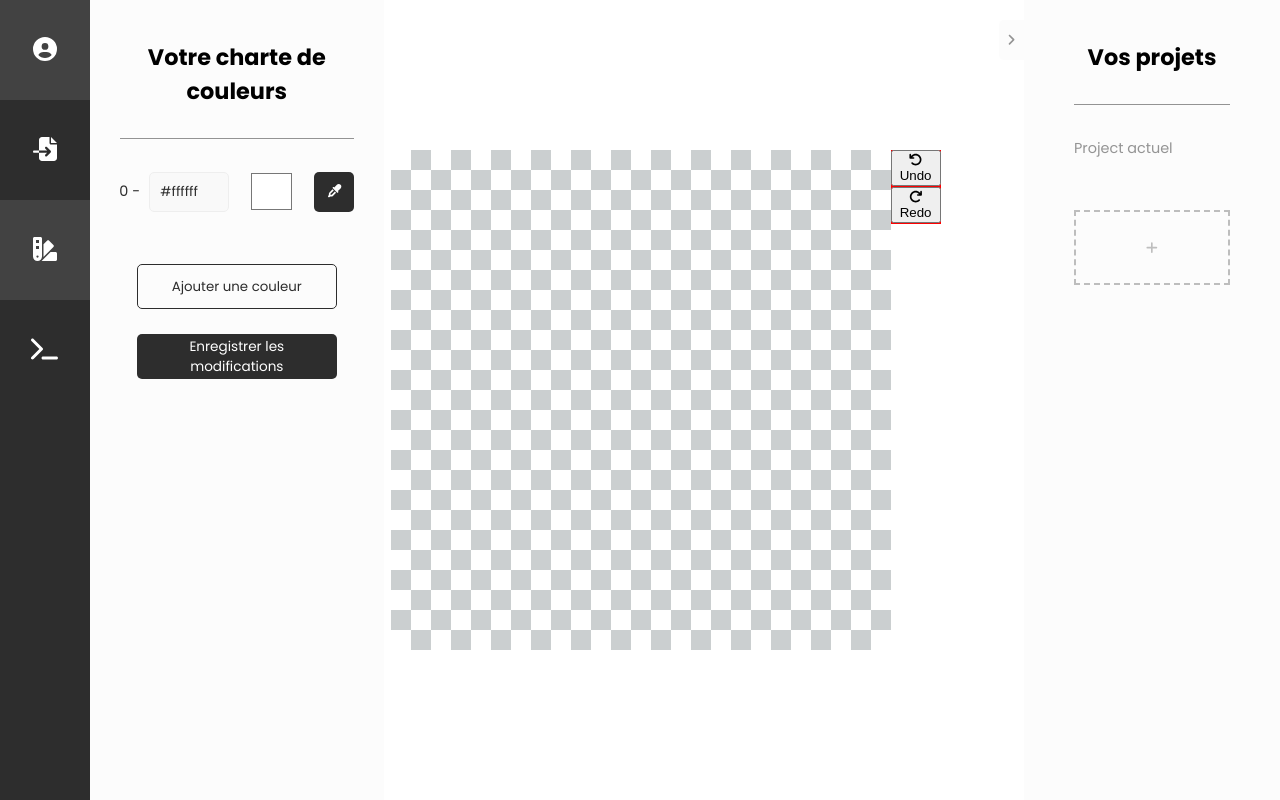
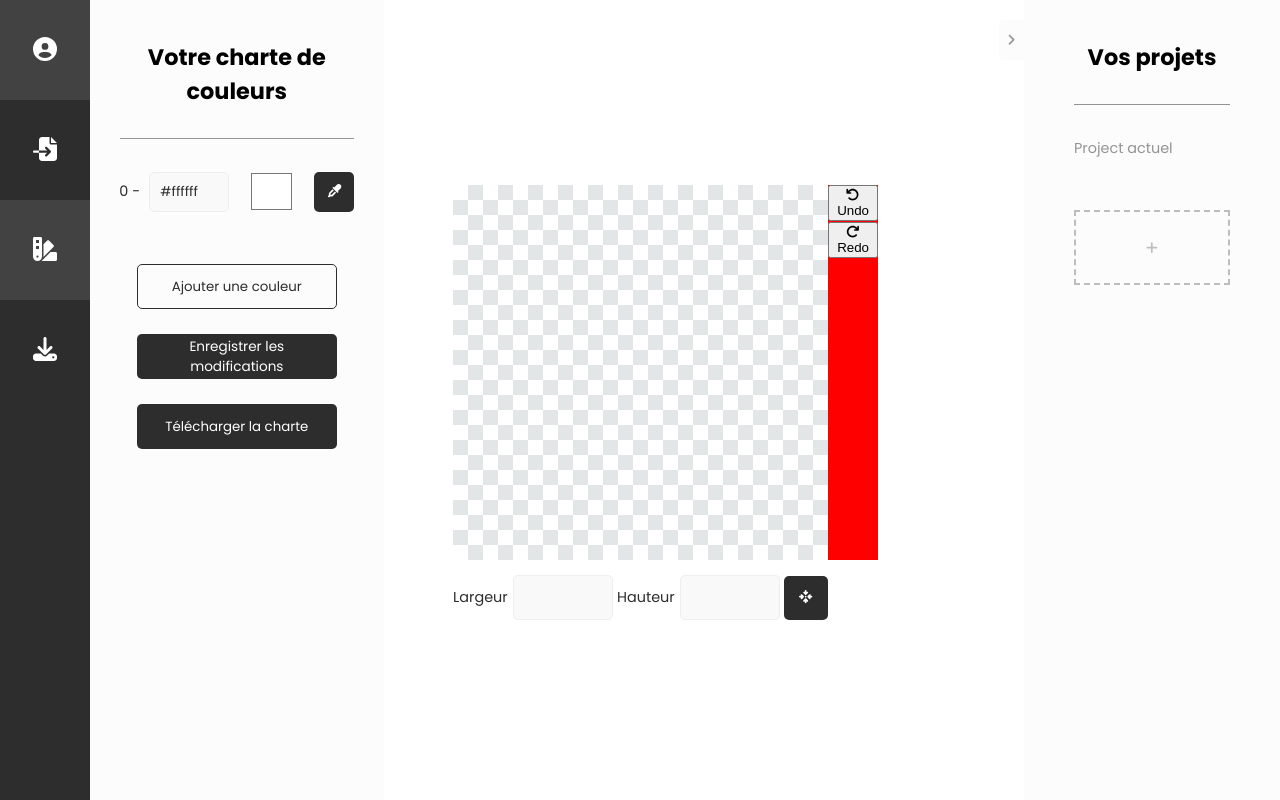
Before and after one commit to ThomasGysemans/2DMapCreator, a Next.js app: page / in a window 1280 px wide. Both pictures are taken after a click on the button 44 px from the left and 250 px from the top of the page. Built offline with nearby package versions, Linux system fonts and the light colour scheme.

Commit message:
Set dimensions, export colors & grid

```diff
--- a/app/hooks/useGrid.ts
+++ b/app/hooks/useGrid.ts
@@ -1,7 +1,7 @@
 import { Dispatch, SetStateAction, useCallback } from "react";
 import { useState } from "react";
 
-type useGridHook = [Grid, Dispatch<SetStateAction<Grid>>, (pos:Pos, color:number|null, registerState?:(grid:Grid)=>Grid)=>void];
+type useGridHook = [Grid, Dispatch<SetStateAction<Grid>>, (pos:Pos, color:number|null, registerState?:(grid:Grid)=>Grid)=>void, (width:number, height:number)=>void];
 
 const init = (w: number, h: number, c: number | null) => {
   let grid: Grid = [];
@@ -17,9 +17,6 @@ const init = (w: number, h: number, c: number | null) => {
 const useGrid = (width: number, height: number, initialColor: number|null): useGridHook => {
   const [grid, setGrid] = useState<Grid>(() => init(width, height, initialColor));
   const drawPixel = useCallback((pos: Pos, color: number | null, registerState?: (grid: Grid) => Grid) => {
-    console.group("drawPixel cas called");
-    console.log("color is " + color);
-    console.groupEnd();
     setGrid(v => {
       v[pos.y][pos.x] = color;
       // C/C++/Rust > JavaScript. We want a deep copy, not a shallow copy.
@@ -27,8 +24,24 @@ const useGrid = (width: number, height: number, initialColor: number|null): useG
       return registerState?.(v) ?? JSON.parse(JSON.stringify(v));
     });
   }, []);
+  const setDimensions = useCallback((w:number, h:number) => {
+    setGrid((v) => {
+      let newGrid: Grid = [];
+      for (let y = 0; y < h; y++) {
+        newGrid[y] = [];
+        for (let x = 0; x < w; x++) {
+          let currentElement: number | null = null;
+          if (v[y] !== undefined && v[y][x] !== undefined) {
+            currentElement = v[y][x];
+          }
+          newGrid[y][x] = currentElement;
+        }
+      }
+      return newGrid;
+    });
+  }, []);
 
-  return [grid, setGrid, drawPixel];
+  return [grid, setGrid, drawPixel, setDimensions];
 };
 
 export default useGrid;
--- a/app/page.tsx
+++ b/app/page.tsx
@@ -8,41 +8,40 @@ import Input from "./components/Input";
 import Button from "./components/Button";
 import ProjectsBar from "./components/ProjectsBar";
 import { FontAwesomeIcon } from "@fortawesome/react-fontawesome";
-import { faCircleUser, faFileImport, faRedo, faSwatchbook, faTerminal, faUndo } from "@fortawesome/free-solid-svg-icons";
+import { faArrowsToDot, faCircleUser, faDownload, faFileImport, faRedo, faSwatchbook, faUndo } from "@fortawesome/free-solid-svg-icons";
 import { useCallback, useState, useRef } from "react";
 import { Grid } from "./components/Grid";
 import useGrid from "./hooks/useGrid";
 import CharterItem from "./components/CharterItem";
+import downloadCSV from "./utils/downloadCSV";
+import hexToRgb from "./utils/hexToRGB";
+
+const validateDimensions = (width:number, height:number) => {
+  if (width <= 2 || width > 100) {
+    return "La largeur n'est pas valide. Minimum: 2 et maximum: 1000.";
+  } else if (height <= 2 || height > 100) {
+    return "La hauteur n'est pas valide. Minimum: 2 et maximum: 1000.";
+  }
+  return null;
+}
 
 const Page: NextPage = () => {
   const createGridForm = useRef<HTMLFormElement>(null);
   const charterForm = useRef<HTMLFormElement>(null);
-  const [gridName, setGridName] = useState<string>("Grille actuelle");
-  /* use theses lines on production
-  const [gridWidth, setGridWidth] = useState<number>(1); // invalid values for width and height, it's normal
-  const [gridHeight, setGridHeight] = useState<number>(1);
-  */
-  const [gridWidth, setGridWidth] = useState<number>(25);
-  const [gridHeight, setGridHeight] = useState<number>(25);
+  const dimensionsForm = useRef<HTMLFormElement>(null);
+  const [gridName, setGridName] = useState<string|null>("Grille actuelle"); // to change to null in production
   const [formError, setFormError] = useState<string>("");
 
-  // Undo/redo system
+  // TODO: Undo/redo system
   // it won't work as expected because grid is also getting modified when index is in the past
   // the solution is to bring `undo` and `redo` in `useGrid`
   //const [registerState, { undo, redo }] = useRegistry(grid, setGrid);
 
-  const [grid, setGrid, drawPixel] = useGrid(25, 25, null);
+  const [grid, setGrid, drawPixel, setDimensions] = useGrid(25, 25, null);
   const [charter, setCharter] = useState<string[]>(["#ffffff"]);
   const [color, setColor] = useState<string>("#ffffff");
   const [isCharterOpen, setIsCharterOpen] = useState<boolean>(false);
-  const onPixelClicked = useCallback((pos: Pos) => {
-    console.group("inside onPixelClicked");
-    console.log("color = ", color);
-    console.log("charter = ", charter);
-    console.log("index in charter : ", charter.findIndex(charterColor => color === charterColor));
-    console.groupEnd();
-    drawPixel(pos, charter.findIndex(charterColor => color === charterColor))
-  }, [drawPixel, charter, color]);
+  const onPixelClicked = useCallback((pos: Pos) => drawPixel(pos, charter.findIndex(charterColor => color === charterColor)), [drawPixel, charter, color]);
   const pickColor = useCallback((colorIndex: number) => setColor(charter[colorIndex]), [charter]);
   const toggleCharterContainer = useCallback(() => setIsCharterOpen(v => !v), []);
   const addNewColorToCharter = useCallback(() => setCharter(v => [...v, "#ffffff"]), []);
@@ -58,12 +57,9 @@ const Page: NextPage = () => {
     }
     let csv = "d0,d1"; // metadata
     for (let i = 0; i < numColumns; i++) csv += ",a" + i;
+    csv += "\n";
     ANSIGrid.forEach((row) => csv += "0,0," + row.join(',') + "\n");
-    const a = document.createElement('a');
-    a.href = 'data:text/csv;charset=utf-8,' + encodeURI(csv);
-    a.target = '_blank';
-    a.download = gridName + '.csv';
-    a.click();
+    downloadCSV(gridName!, csv);
   }, [grid, gridName]);
 
   const createGrid = useCallback((e:FormEvent<HTMLFormElement>) => {
@@ -77,21 +73,18 @@ const Page: NextPage = () => {
       return setFormError("Le nom de la grille n'est pas correcte.");
     }
     const width = parseInt(data.get("width") as string, 10);
-    if (width <= 2 || width > 100) {
-      return setFormError("La largeur n'est pas valide. Minimum: 2 et maximum: 1000.");
-    }
     const height = parseInt(data.get("height") as string, 10);
-    if (height <= 2 || height > 100) {
-      return setFormError("La hauteur n'est pas valide. Minimum: 2 et maximum: 1000.");
+    const validation = validateDimensions(width, height);
+    if (validation != null) {
+      return setFormError(validation);
     }
     setFormError("");
     setGridName(name);
-    setGridWidth(width);
-    setGridHeight(height);
-  }, []);
+    setDimensions(width, height);
+  }, [setDimensions]);
 
-  const onCharterChanged = useCallback((e:FormEvent<HTMLFormElement>) => {
-    e.preventDefault();
+  const saveCharter = useCallback((e?:FormEvent<HTMLFormElement>) => {
+    e?.preventDefault();
     const data = Array.from(new FormData(charterForm.current!).entries());
     setCharter(() => {
       const newCharter: string[] = [];
@@ -101,6 +94,29 @@ const Page: NextPage = () => {
       return newCharter;
     });
   }, []);
+
+  const downloadCharter = useCallback(() => {
+    saveCharter();
+    let csv = "index,r,g,b\n";
+    for (let i = 0; i < charter.length; i++) {
+      csv += i + ",";
+      csv += hexToRgb(charter[i]).join(',') + "\n";
+    }
+    downloadCSV("0-colors", csv);
+  }, [saveCharter, charter]);
+
+  const onDimensionsChanged = useCallback((e:FormEvent<HTMLFormElement>) => {
+    e.preventDefault();
+    const data = new FormData(dimensionsForm.current!);
+    const width = parseInt(data.get("width") as string, 10);
+    const height = parseInt(data.get("height") as string, 10);
+    const validation = validateDimensions(width, height);
+    if (validation != null) {
+      return; // TODO: we ignore the error message for now
+    }
+    setFormError("");
+    setDimensions(width, height);
+  }, [setDimensions]);
 
   return <div className="page">
     <aside className="toolsbar">
@@ -114,12 +130,12 @@ const Page: NextPage = () => {
         <FontAwesomeIcon icon={faSwatchbook} />
       </button>
       <button title="Exporter au format CSV" onClick={exportToCSV}>
-        <FontAwesomeIcon icon={faTerminal} />
+        <FontAwesomeIcon icon={faDownload} />
       </button>
     </aside>
     <aside className={"container-charter" + (isCharterOpen ? " open" : "")}>
       <h2>Votre charte de couleurs</h2>
-      <form ref={charterForm} onSubmit={onCharterChanged}>
+      <form ref={charterForm} onSubmit={saveCharter}>
         {charter.map((color, i) =>
           <CharterItem
             key={i + "-" + color}
@@ -130,10 +146,11 @@ const Page: NextPage = () => {
         )}
         <Button secondary onClick={addNewColorToCharter}>Ajouter une couleur</Button>
         <Button type="submit">Enregistrer les modifications</Button>
+        <Button onClick={downloadCharter}>Télécharger la charte</Button>
       </form>
     </aside>
     <main>
-      {gridWidth == 0
+      {gridName === null
         ?
         <form ref={createGridForm} onSubmit={createGrid}>
           <Input className="label-new-name" type="text" label="Nom de la nouvelle grille" name="name" required maxLength={35} />
@@ -155,6 +172,11 @@ const Page: NextPage = () => {
               Redo
             </button>
           </div>
+          <form ref={dimensionsForm} onSubmit={onDimensionsChanged} className="grid-dimensions-settings">
+            <Input label="Largeur" type="number" name="width" />
+            <Input label="Hauteur" type="number" name="height" />
+            <Button type="submit"><FontAwesomeIcon icon={faArrowsToDot} /></Button>
+          </form>
         </div>
       }
     </main>
--- a/app/styles/globals.scss
+++ b/app/styles/globals.scss
@@ -7,7 +7,3 @@ body {
   margin: 0;
   font-family: $font-family;
 }
-
-canvas {
-  border: 1px solid $text-color;
-}
--- a/app/styles/grid.scss
+++ b/app/styles/grid.scss
@@ -15,19 +15,17 @@
 .pxm-pixel {
   margin: 0;
   padding: 0;
-  width: 20px;
-  height: 20px;
+  min-width: 15px;
+  min-height: 15px;
+  width: auto;
+  height: auto;
   box-sizing: border-box;
   cursor: pointer;
   user-select: none;
-  background-color: #cbcfd0;
+  background-color: #e2e6e7;
 }
 
 .pxm-line:nth-child(odd) .pxm-pixel:nth-child(odd),
 .pxm-line:nth-child(even) .pxm-pixel:nth-child(even) {
   background-color: #fff;
 }
-
-.pxm-pixel:last-child {
-  border-right: none;
-}
--- a/app/styles/index.scss
+++ b/app/styles/index.scss
@@ -123,7 +123,7 @@
 }
 
 .container-charter button[type="submit"] {
-  margin-top: 25px;
+  margin: 25px 0;
   font-size: 0.85em;
 }
 
@@ -141,7 +141,7 @@ main {
   align-items: center;
 }
 
-form label {
+main > form label {
   margin-bottom: 30px;
 }
 
@@ -256,12 +256,35 @@ form label {
 */
 
 .grid-container {
-  display: flex;
+  display: grid;
+  grid-template-columns: max-content 50px;
+  grid-template-rows: auto auto;
   height: auto;
 }
 
 .grid-sidebar {
-  width: 50px;
+  width: 100%;
   height: 100%;
   background-color: red;
 }
+
+.grid-dimensions-settings {
+  margin-top: 10px;
+  width: 100%;
+  height: 100%;
+  display: flex;
+  flex-wrap: wrap;
+  justify-content: space-between;
+  align-items: center;
+}
+
+.grid-dimensions-settings input {
+  width: 100px;
+  height: 45px;
+  margin-left: 5px;
+}
+
+.grid-dimensions-settings button {
+  width: 44px;
+  height: 44px;
+}
--- a/app/styles/input.scss
+++ b/app/styles/input.scss
@@ -3,7 +3,6 @@
 label {
   display: block;
   color: $text-color;
-  margin-bottom: 5px;
   font-size: 0.9em;
 }
 
--- /dev/null
+++ b/app/utils/downloadCSV.ts
@@ -0,0 +1,7 @@
+export default function downloadCSV(name:string,content:string) {
+  const a = document.createElement('a');
+  a.href = 'data:text/csv;charset=utf-8,' + encodeURI(content);
+  a.target = '_blank';
+  a.download = name + '.csv';
+  a.click();
+}
--- /dev/null
+++ b/app/utils/hexToRGB.ts
@@ -0,0 +1,7 @@
+export default function hexToRgb(hex:string) {
+  const result = /^#?([a-f\d]{2})([a-f\d]{2})([a-f\d]{2})$/i.exec(hex);
+  if (result == null) {
+    throw new Error("Invalid hexadecimal format for color '" + hex + "'");
+  }
+  return [parseInt(result[1], 16), parseInt(result[2], 16), parseInt(result[3], 16)];
+}
```
Also changed, not shown: test.html (added, +13 -0 lines).
